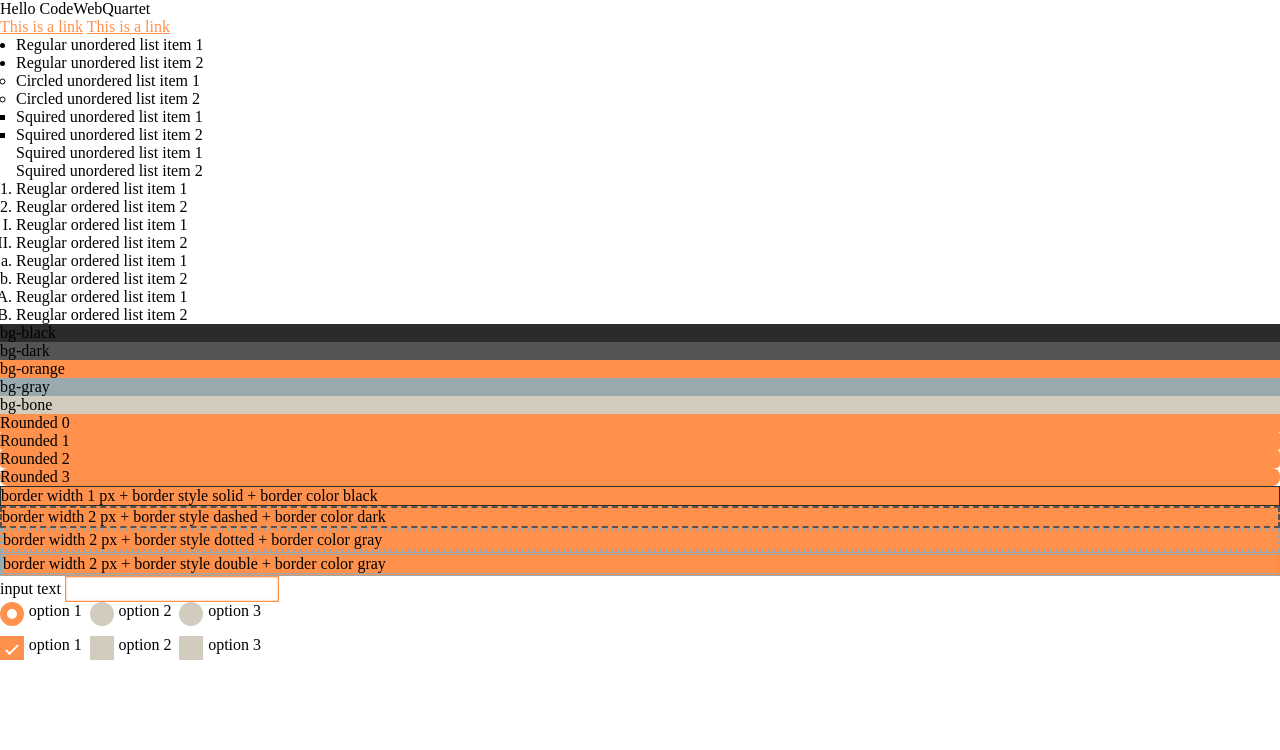
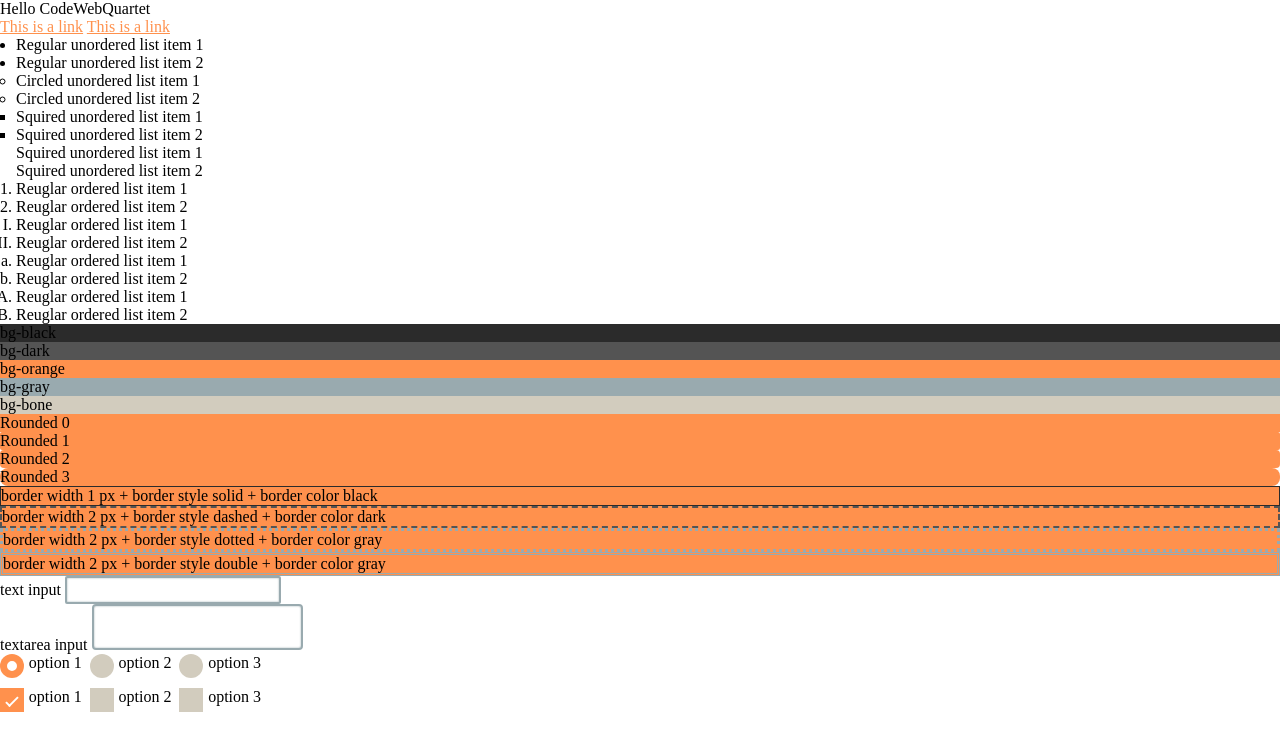
Before and after one commit to QingjieShen/codewebquartet, a plain HTML site: page index.html in a window 1280 px wide. Drawn offline with nearby package versions, Linux system fonts and the light colour scheme; files that its build step writes are made by us from their sources.

Commit message:
adds textarea style

```diff
--- a/index.html
+++ b/index.html
@@ -67,8 +67,12 @@
     </div>
     <form>
         <div>
-            <label for="input-text">input text</label>
+            <label for="input-text">text input</label>
             <input class="" type="text" name="input-text" id="input-text">
+        </div>
+        <div>
+            <label>textarea input</label>
+            <textarea name="input-textarea" id="input-textarea"></textarea>
         </div>
         <div>
             <label class="input-radio">option 1
--- a/src/_base.scss
+++ b/src/_base.scss
@@ -134,10 +134,11 @@ ol, .ol-decimal {
 // form
 @mixin input-box {
     border-style: solid;
-    border-width: 1px;
+    border-width: 2px;
+    border-radius: 0.125rem;
     padding: 3px 6px;
-    border-color: variables.$text-orange;
-    box-shadow: inset 0px 0px 2px variables.$text-orange;;
+    border-color: variables.$text-gray;
+    box-shadow: inset 0px 0px 2px variables.$text-gray;;
 }
 
 @mixin input-radio {
@@ -181,6 +182,20 @@ input[type=text] {
 
 input[type=text]:focus {
     border-width: 3px;
+    border-color: variables.$text-orange;
+    box-shadow: inset 0px 0px 2px variables.$text-orange;
+}
+
+// textarea input
+textarea {
+    @include input-box();
+    border-radius: 0.25rem;
+}
+
+textarea:focus {
+    border-width: 3px;
+    border-color: variables.$text-orange;
+    box-shadow: inset 0px 0px 2px variables.$text-orange;
 }
 
 // radio input
```
